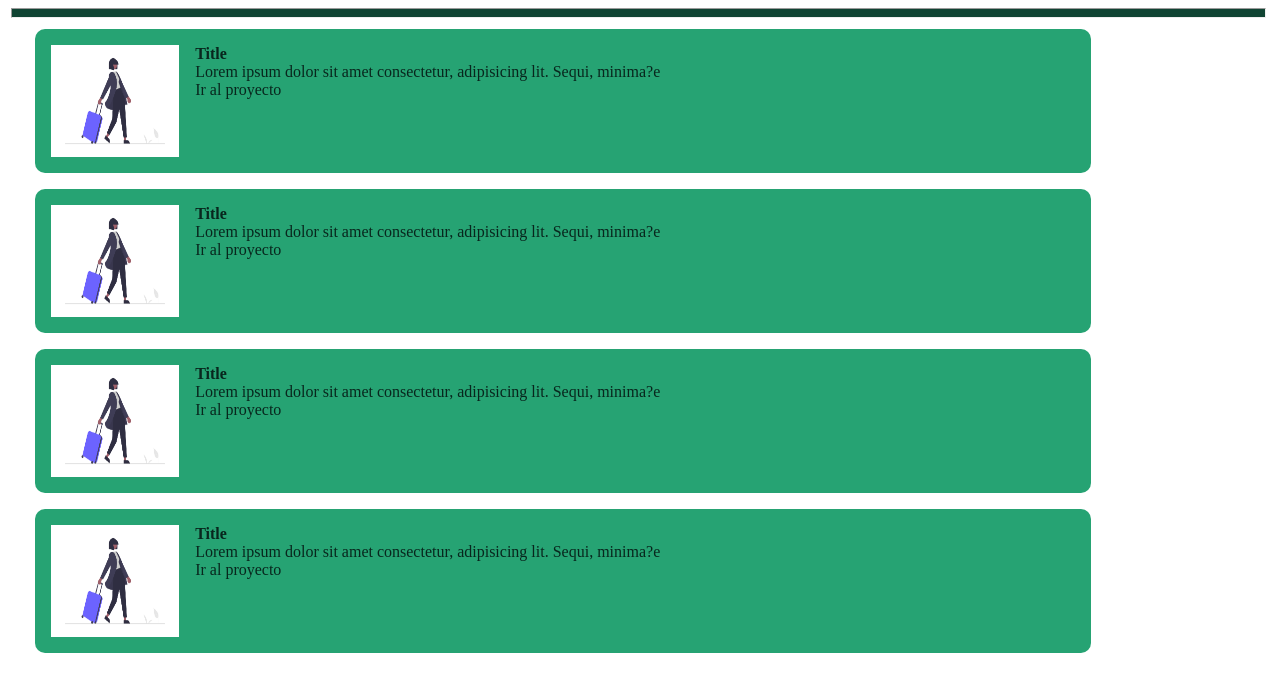
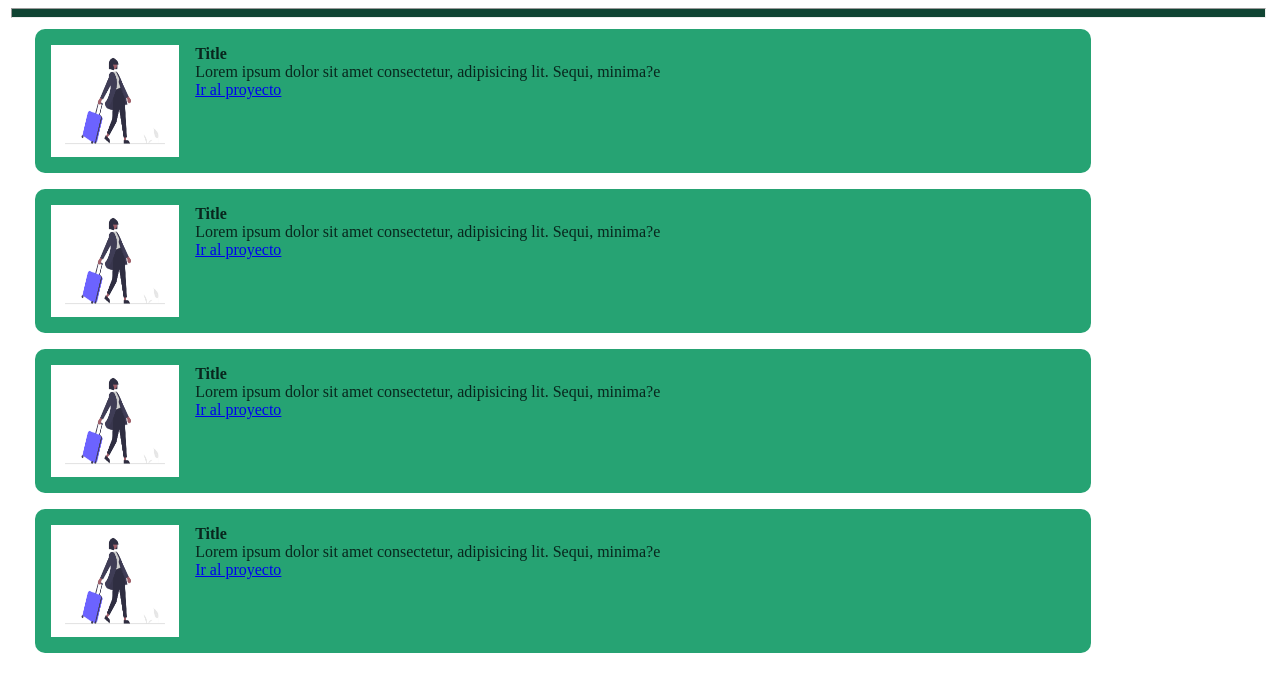
Before and after one commit to ronaldp12/portafolio, a plain HTML site: page index.html in a window 1280 px wide. Shown: the part 424-1111 px from the top of the page. Drawn offline with Linux system fonts and the light colour scheme.

Commit message:
cambio h ref en ir al proyecto

```diff
--- a/index.html
+++ b/index.html
@@ -33,7 +33,7 @@
         <div class="text-block">
         <h4 class="title-block">Title</h4>
         <p>Lorem ipsum dolor sit amet consectetur, adipisicing lit. Sequi, minima?e</p>
-        <p>Ir al proyecto</p>
+        <a href="#">Ir al proyecto</a>
         </div>
        </div>
 
@@ -42,7 +42,7 @@
         <div class="text-block">
         <h4>Title</h4>
         <p>Lorem ipsum dolor sit amet consectetur, adipisicing lit. Sequi, minima?e</p>
-        <p>Ir al proyecto</p>
+        <a href="#">Ir al proyecto</a>
         </div>
        </div>
 
@@ -51,7 +51,7 @@
         <div class="text-block">
         <h4>Title</h4>
         <p>Lorem ipsum dolor sit amet consectetur, adipisicing lit. Sequi, minima?e</p>
-        <p>Ir al proyecto</p>
+        <a href="#">Ir al proyecto</a>
         </div>
        </div>
 
@@ -60,7 +60,7 @@
         <div class="text-block">
         <h4>Title</h4>
         <p>Lorem ipsum dolor sit amet consectetur, adipisicing lit. Sequi, minima?e</p>
-        <p>Ir al proyecto</p>
+        <a href="#">Ir al proyecto</a>
         </div>
        </div>
        </div>
```
